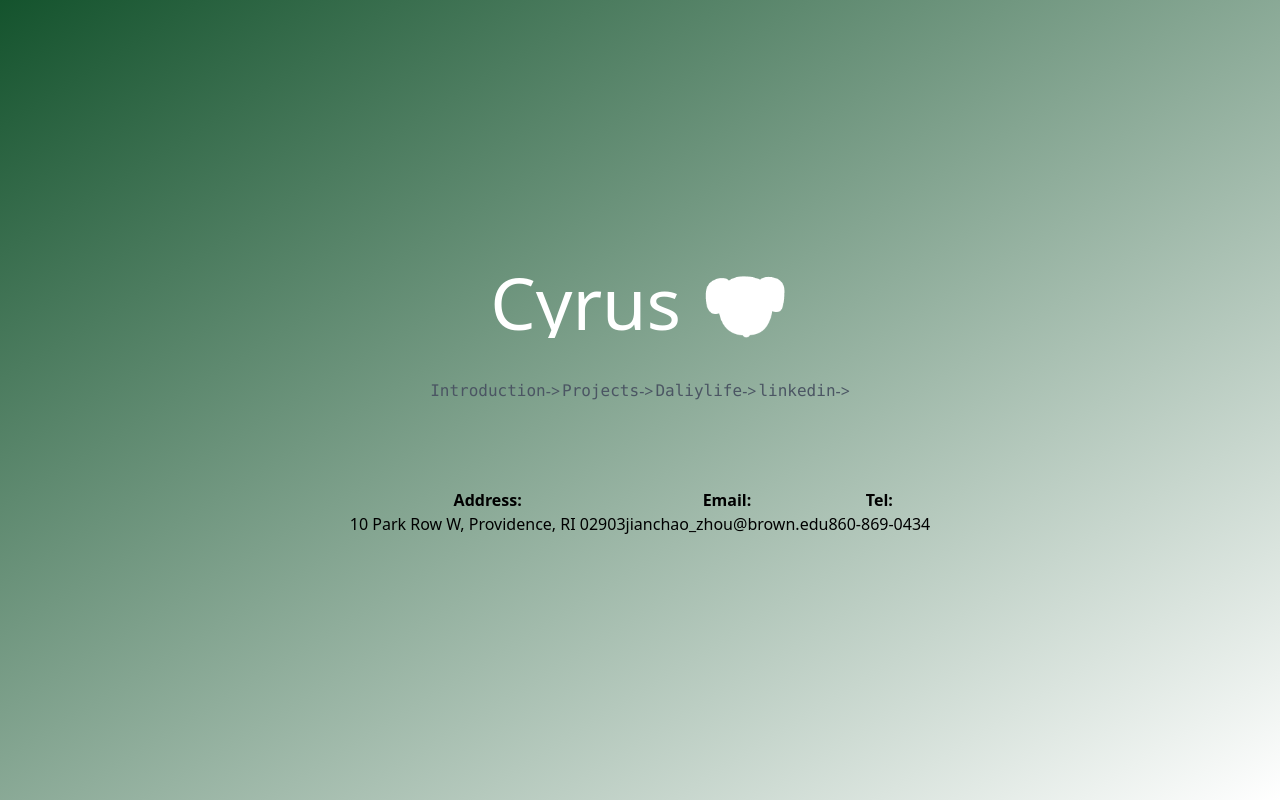
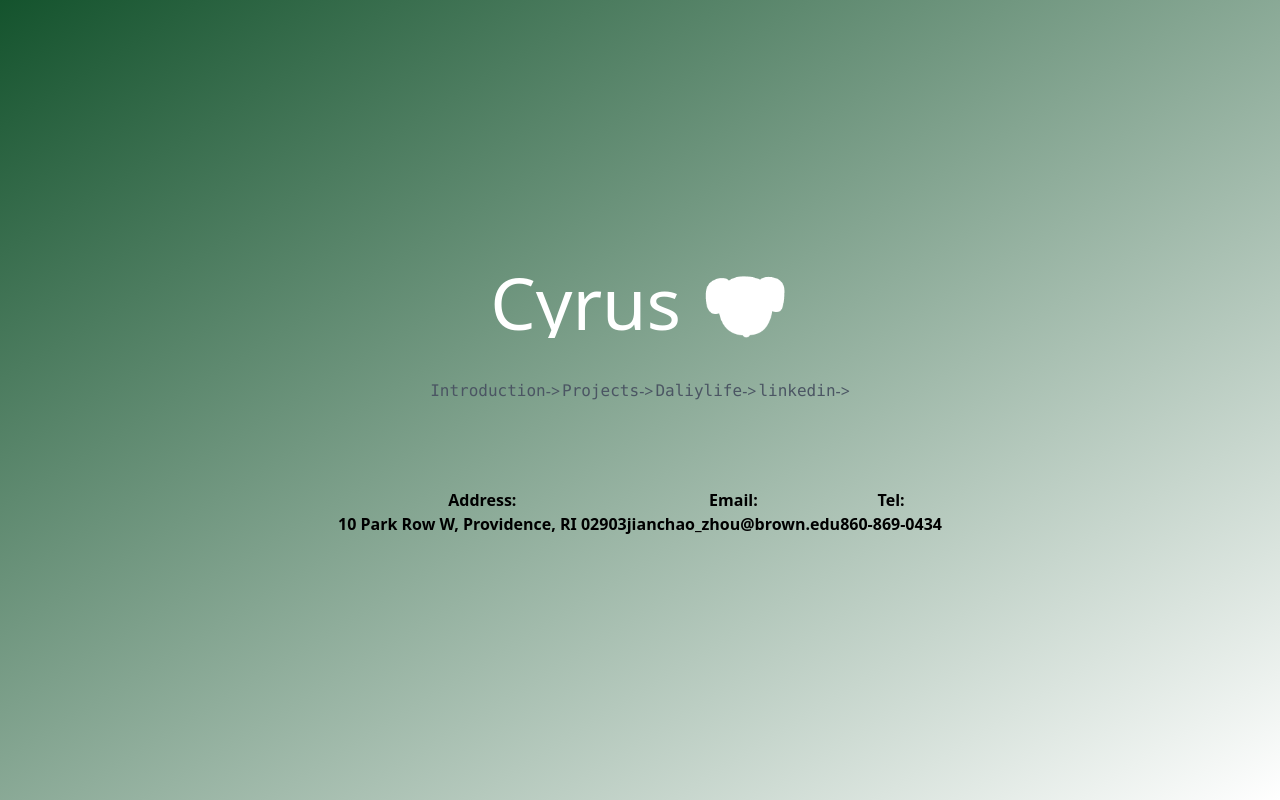
Before and after one commit to Cyrusz98/jianchaozhou-homepage, a Next.js app: page / in a window 1280 px wide. Built offline with nearby package versions, Linux system fonts and the light colour scheme.

Commit message:
啊的承诺

```diff
--- a/src/app/page.js
+++ b/src/app/page.js
@@ -8,24 +8,26 @@ export default function Home() {
             <h1 className="z-10 text-4xl 2xl:text-8xl text-transparent duration-1000 bg-white cursor-default text-edge-outline animate-title font-Helvetica sm:text-6xl md:text-7xl whitespace-nowrap bg-clip-text">
                 Cyrus 🐶
             </h1>
-            <div className="flex justify-center mt-8"> {/* 使用 flex justify-center */}
+            <div className="flex justify-center mt-8">
                 <Card name="Introduction" href="/about"/>
                 <Card name="Projects" href="/projects"/>
                 <Card name="Daliylife" href="/Daliylife"/>
                 <Card name="linkedin" href="https://www.linkedin.com/in/cyrus-zhou-0958a0157/"/>
             </div>
-            <div className="mt-16 text-center flex justify-between"> {/* 使用 flex justify-between */}
-                <div>
-                    <p className="font-bold">Address:</p>
-                    10 Park Row W, Providence, RI 02903
-                </div>
-                <div>
-                    <p className="font-bold">Email:</p>
-                    jianchao_zhou@brown.edu
-                </div>
-                <div>
-                    <p className="font-bold">Tel:</p>
-                    860-869-0434
+            <div className="mt-16 text-center">
+                <div className="flex justify-between">
+                    <div className="font-bold">
+                        <p>Address:</p>
+                        <p>10 Park Row W, Providence, RI 02903</p>
+                    </div>
+                    <div className="font-bold">
+                        <p>Email:</p>
+                        <p>jianchao_zhou@brown.edu</p>
+                    </div>
+                    <div className="font-bold">
+                        <p>Tel:</p>
+                        <p>860-869-0434</p>
+                    </div>
                 </div>
             </div>
         </Main>
```
